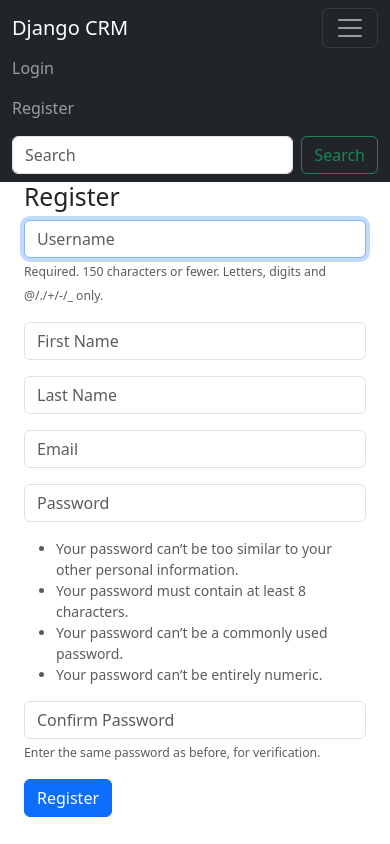
After one commit to rahmanizum/Django-Learning, a Django app: page /register/ in a window 390 px wide, after a click that opens the changed part. The commit adds this page. Run offline with Django 5.2, Linux system fonts and the light colour scheme; tables that the repository leaves empty hold one stand-in row (values such as "Sample post").

Commit message:
Add user registration functionality with SignUpForm and registration template

```diff
--- /dev/null
+++ b/dcrm/website/forms.py
@@ -0,0 +1,30 @@
+from django.contrib.auth.forms import UserCreationForm
+from django.contrib.auth.models import User
+from django import forms
+
+class SignUpForm(UserCreationForm):
+    email = forms.EmailField(max_length=254, label="", widget=forms.TextInput(attrs={'placeholder': 'Email', 'class': 'form-control'}))
+    first_name = forms.CharField(max_length=30, label="", widget=forms.TextInput(attrs={'placeholder': 'First Name' , 'class': 'form-control'}))
+    last_name = forms.CharField(max_length=30, label="", widget=forms.TextInput(attrs={'placeholder': 'Last Name' , 'class': 'form-control'}))
+
+    class Meta:
+        model = User
+        fields = ('username', 'first_name', 'last_name', 'email', 'password1', 'password2')
+
+    def __init__(self, *args, **kwargs):
+        super(SignUpForm, self).__init__(*args, **kwargs)
+
+        self.fields['username'].widget.attrs['class'] = 'form-control'
+        self.fields['username'].widget.attrs['placeholder'] = 'Username'
+        self.fields['username'].label = ''
+        self.fields['username'].help_text = '<span class="form-text text-muted"><small>Required. 150 characters or fewer. Letters, digits and @/./+/-/_ only.</small></span>'
+
+        self.fields['password1'].widget.attrs['class'] = 'form-control'
+        self.fields['password1'].widget.attrs['placeholder'] = 'Password'
+        self.fields['password1'].label = ''
+        self.fields['password1'].help_text = '<ul class="form-text text-muted small"><li>Your password can’t be too similar to your other personal information.</li><li>Your password must contain at least 8 characters.</li><li>Your password can’t be a commonly used password.</li><li>Your password can’t be entirely numeric.</li></ul>'
+
+        self.fields['password2'].widget.attrs['class'] = 'form-control'
+        self.fields['password2'].widget.attrs['placeholder'] = 'Confirm Password'
+        self.fields['password2'].label = ''
+        self.fields['password2'].help_text = '<span class="form-text text-muted"><small>Enter the same password as before, for verification.</small></span>'
--- a/dcrm/website/templates/navbar.html
+++ b/dcrm/website/templates/navbar.html
@@ -14,6 +14,9 @@
           <li class="nav-item">
             <a class="nav-link" href="{% url 'home' %}">Login</a>
           </li>
+          <li class="nav-item">
+            <a class="nav-link" href="{% url 'register' %}">Register</a>
+          </li>
           {% endif %}
 
 
--- /dev/null
+++ b/dcrm/website/templates/register.html
@@ -0,0 +1,27 @@
+{% extends 'base.html' %}
+
+{% block content %}
+    <div class="container">
+        <div class="row">
+            <div class="col-md-6 col-md-offset-3">
+                <h2>Register</h2>
+                <form method="post">
+                    {% csrf_token %}
+                    {% if form.errors %}
+                        <div class="alert alert-danger alert-dismissible fade show" role="alert">
+                            Your form has errors
+                            {% for field in form %}
+                                {% if field.errors %}
+                                    {{field.errors}}
+                                {% endif %}
+                            {% endfor %}
+                        </div>
+                    {% endif %}
+
+                    {{ form.as_p }}
+                    <button type="submit" class="btn btn-primary">Register</button>
+                </form>
+            </div>
+        </div>
+    </div>
+{% endblock %}
--- a/dcrm/website/urls.py
+++ b/dcrm/website/urls.py
@@ -3,5 +3,6 @@ from . import views
 
 urlpatterns = [
     path('',views.home,name='home'),
-    path('logout/',views.logout_user,name='logout')
+    path('logout/',views.logout_user,name='logout'),
+    path('register/',views.register_user,name='register'),
 ]
--- a/dcrm/website/views.py
+++ b/dcrm/website/views.py
@@ -1,6 +1,7 @@
 from django.shortcuts import render,redirect
 from django.contrib.auth import authenticate, login, logout
 from django.contrib import messages
+from .forms import SignUpForm
 
 def home(request):
     if request.method == 'POST':
@@ -24,3 +25,20 @@ def logout_user(request):
     logout(request)
     messages.success(request,'You have successfully logged out')
     return redirect('home')
+
+def register_user(request):
+    if request.method == 'POST':
+        form = SignUpForm(request.POST)
+        if form.is_valid():
+            form.save()
+            username = form.cleaned_data.get('username')
+            raw_password = form.cleaned_data.get('password1')
+            user = authenticate(username=username, password=raw_password)
+            login(request, user)
+            messages.success(request,'You have successfully registered')
+            return redirect('home')
+    else:
+        form = SignUpForm()
+        return render(request,'register.html',{'form':form})
+
+    return render(request,'register.html',{'form':form})
```
